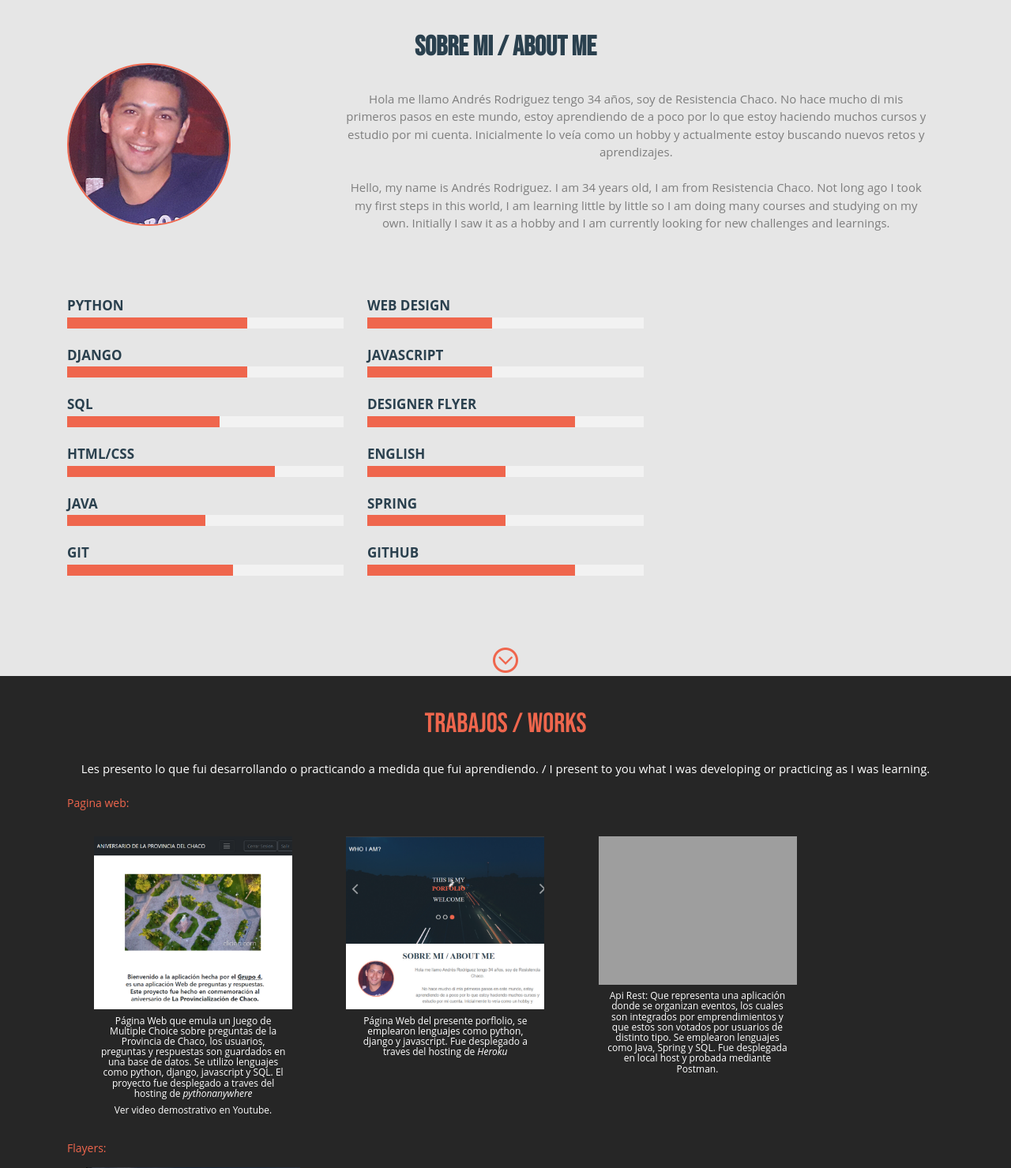
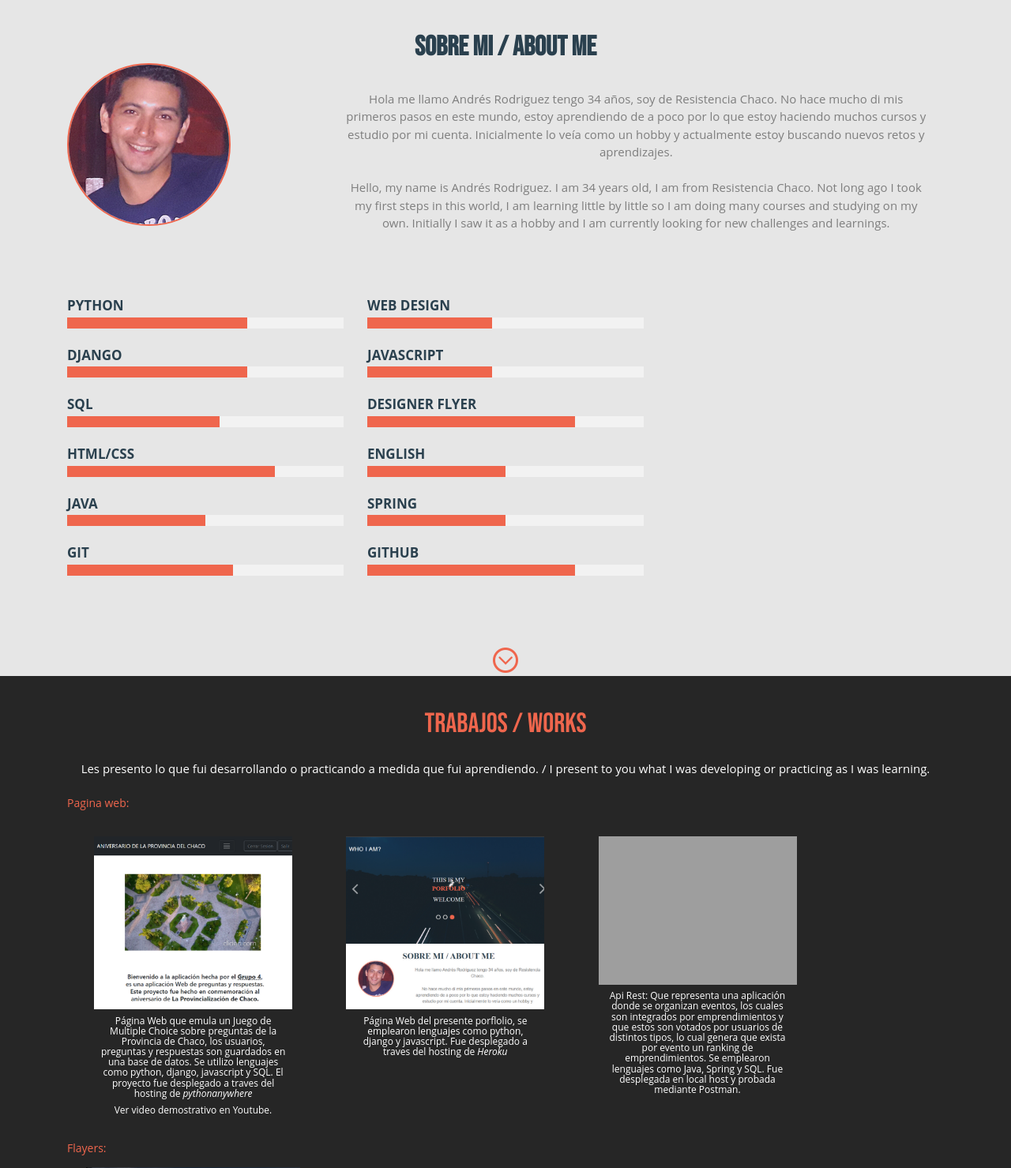
Before and after one commit to AndrRod/Porfolio, a Django app: page / in a window 1280 px wide. Shown: the part 551-2030 px from the top of the page at 79% size. Run offline with Django 3.2, Linux system fonts and the light colour scheme; some libraries are stand-ins or nearby versions; grey boxes are pictures that could not be loaded.

Commit message:
modifaciones esteticas

```diff
--- a/Portafolio/templates/home.html
+++ b/Portafolio/templates/home.html
@@ -424,7 +424,7 @@
 	<div class="col-md-3 " style='margin: 1.5%;padding: 1.5%'>
 
 		<a class="center hvr-shrink" target="target_blank" href="https://github.com/AndrRod/ActividadFinalJava-Informatorio-2021" Target="_blank"><img style='width: 100%;' src="{% static 'images/post3.png' %}"  alt=""/></a>
-		<h6 style='color:white; text-align:center;margin: 3%'>Api Rest: Que representa una aplicación donde se organizan eventos, los cuales son integrados por emprendimientos y que estos son votados por usuarios de distinto tipo. Se emplearon lenguajes como Java, Spring y SQL. Fue desplegada en local host y probada mediante Postman.</h6>
+		<h6 style='color:white; text-align:center;margin: 3%'>Api Rest: Que representa una aplicación donde se organizan eventos, los cuales son integrados por emprendimientos y que estos son votados por usuarios de distintos tipos, lo cual genera que exista por evento un ranking de emprendimientos. Se emplearon lenguajes como Java, Spring y SQL. Fue desplegada en local host y probada mediante Postman.</h6>
 		{% comment %} <h6 Style="color:white; text-align:center"> Ver video demostrativo en <a Style="color:white; text-align:center" href="https://www.youtube.com/watch?v=HKWfJthw_RE&ab_channel=AndRod" target="target_blank">Youtube</a>.</h6> {% endcomment %}
 	</div>
 
```
Also changed, not shown: static/images/pic-1.jpg (deleted), static/images/pic-2.jpg (deleted), static/images/pic-3.jpg (deleted), static/images/pic-4.jpg (deleted), static/images/pic-5.jpg (deleted), static/images/pic-6.jpg (deleted), static/images/pic-7.jpg (deleted), static/images/pic-8.jpg (deleted), static/images/pic-9-.jpg (deleted).
